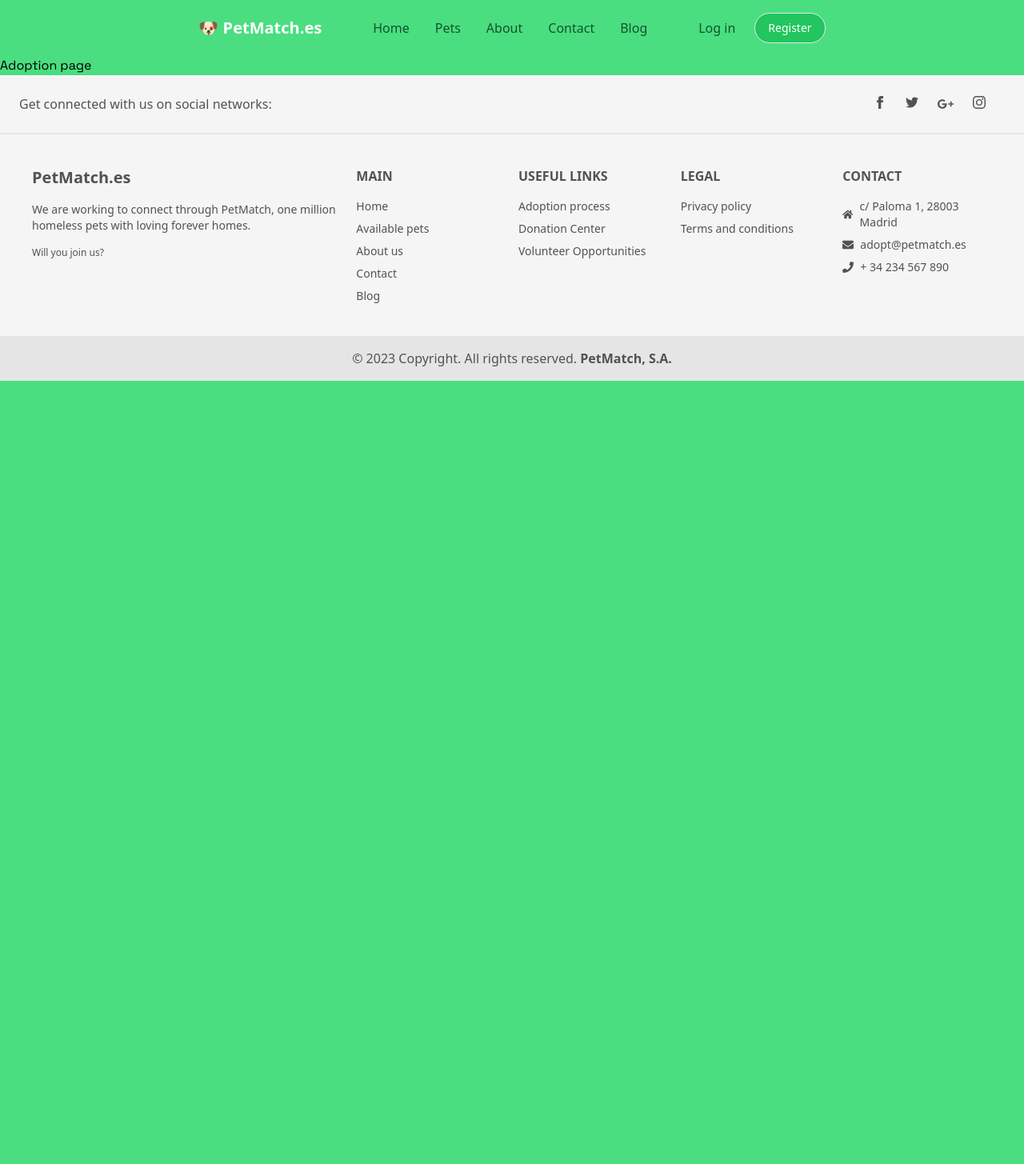
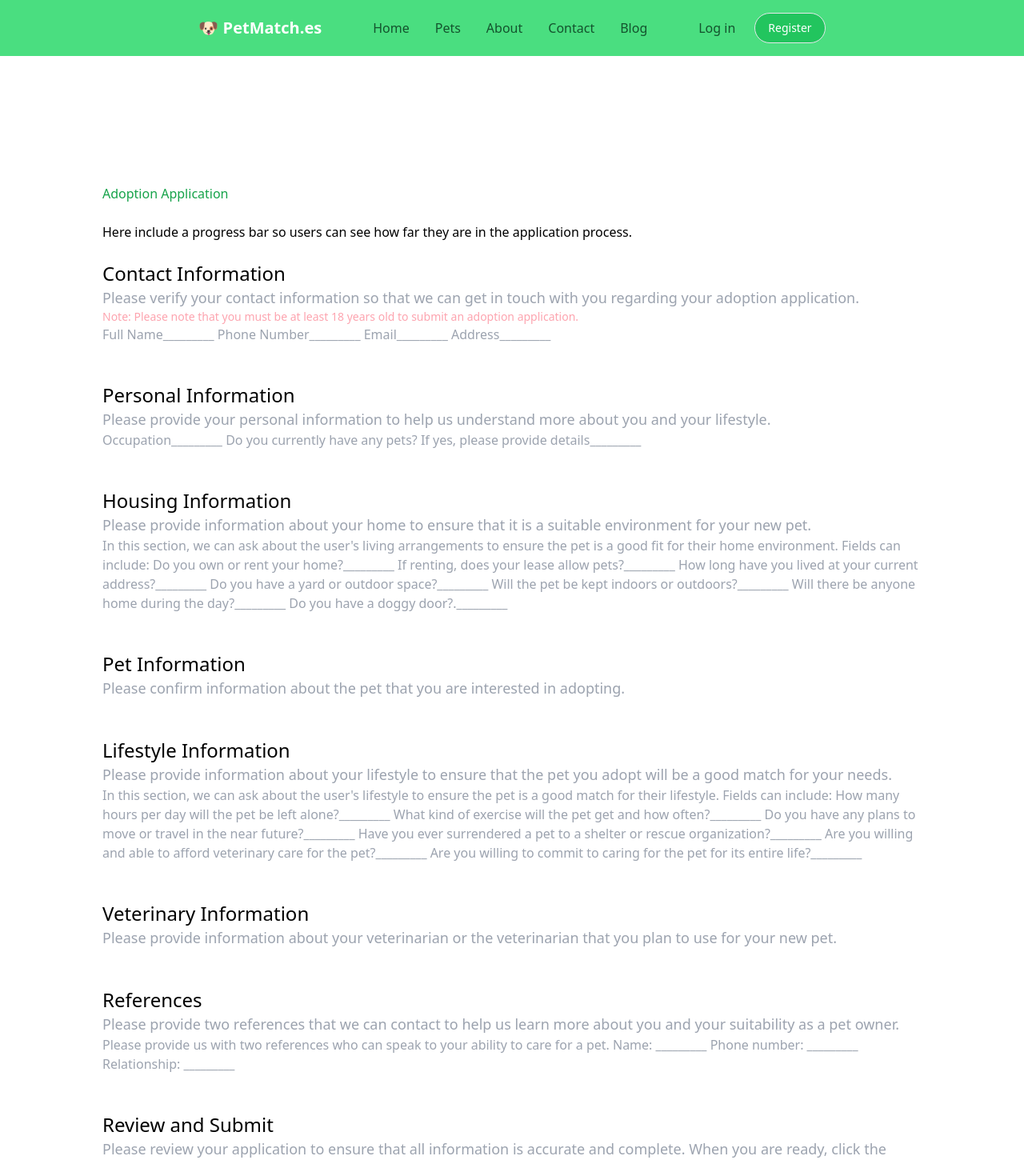
Before and after one commit to ilkogarcia/igp-btc-fsd-petmatch-frontend, a Next.js app: page /adoption in a window 1280 px wide. Shown: the top 1455 px of the page at 80% size. Before the commit the page ends 800 px from the top, so only its background shows below. Built offline with nearby package versions, Linux system fonts and the light colour scheme; no server answers.

Commit message:
refactor: petSpecie, petBreed and petStatus refactor to render on server side and feth data from cache most of the time

```diff
--- a/src/app/adoption/page.jsx
+++ b/src/app/adoption/page.jsx
@@ -1,7 +1,84 @@
 function AdoptionPage() {
   return (
-    <div>
-      <h1>Adoption page</h1>
+    <div className='h-full bg-white pb-40'>
+      <div className='mx-auto flex w-4/5 flex-col pt-40'>
+        <span className='text-green-600'>Adoption Application</span>
+      </div>
+      <div className='mx-auto mt-6 flex w-4/5 flex-col lg:grid lg:grid-cols-12'>
+        <div className='col-span-12 flex'>
+          Here include a progress bar so users can see how far they are in the application process.
+        </div>
+      </div>
+      <div className='mx-auto space-y-12 min-h-screen mt-6 flex w-4/5 flex-col lg:grid lg:grid-cols-12'>
+        <div className='col-span-12 flex flex-col'>
+          <h2 className='text-2xl text-gra-600'>Contact Information</h2>
+          <p className='text-lg text-gray-400'>Please verify your contact information so that we can get in touch with you regarding your adoption application.</p>
+          <p className='text-sm text-rose-300'>Note: Please note that you must be at least 18 years old to submit an adoption application.</p>
+          <p className='text-normal text-gray-400'>
+            Full Name_________
+            Phone Number_________
+            Email_________
+            Address_________
+          </p>
+        </div>
+        <div className='col-span-12 flex flex-col'>
+          <h2 className='text-2xl text-gra-600'>Personal Information</h2>
+          <p className='text-lg text-gray-400'>Please provide your personal information to help us understand more about you and your lifestyle.</p>
+          <p className='text-normal text-gray-400'>
+            Occupation_________
+            Do you currently have any pets? If yes, please provide details_________
+          </p>
+        </div>
+        <div className='col-span-12 flex flex-col'>
+          <h2 className='text-2xl text-gra-600'>Housing Information</h2>
+          <p className='text-lg text-gray-400'>Please provide information about your home to ensure that it is a suitable environment for your new pet.</p>
+          <p className='text-normal text-gray-400'>
+            In this section, we can ask about the user's living arrangements to ensure the pet is a good fit for their home environment. Fields can include:
+            Do you own or rent your home?_________
+            If renting, does your lease allow pets?_________
+            How long have you lived at your current address?_________
+            Do you have a yard or outdoor space?_________
+            Will the pet be kept indoors or outdoors?_________
+            Will there be anyone home during the day?_________
+            Do you have a doggy door?._________
+          </p>
+        </div>
+        <div className='col-span-12 flex flex-col'>
+          <h2 className='text-2xl text-gra-600'>Pet Information</h2>
+          <p className='text-lg text-gray-400'>Please confirm information about the pet that you are interested in adopting.</p>
+        </div>
+        <div className='col-span-12 flex flex-col'>
+          <h2 className='text-2xl text-gra-600'>Lifestyle Information</h2>
+          <p className='text-lg text-gray-400'>Please provide information about your lifestyle to ensure that the pet you adopt will be a good match for your needs.</p>
+          <p className='text-normal text-gray-400'>
+            In this section, we can ask about the user's lifestyle to ensure the pet is a good match for their lifestyle. Fields can include:
+            How many hours per day will the pet be left alone?_________
+            What kind of exercise will the pet get and how often?_________
+            Do you have any plans to move or travel in the near future?_________
+            Have you ever surrendered a pet to a shelter or rescue organization?_________
+            Are you willing and able to afford veterinary care for the pet?_________
+            Are you willing to commit to caring for the pet for its entire life?_________
+          </p>
+        </div>
+        <div className='col-span-12 flex flex-col'>
+          <h2 className='text-2xl text-gra-600'>Veterinary Information</h2>
+          <p className='text-lg text-gray-400'>Please provide information about your veterinarian or the veterinarian that you plan to use for your new pet.</p>
+        </div>
+        <div className='col-span-12 flex flex-col'>
+          <h2 className='text-2xl text-gra-600'>References</h2>
+          <p className='text-lg text-gray-400'>Please provide two references that we can contact to help us learn more about you and your suitability as a pet owner.</p>
+          <p className='text-normal text-gray-400'>
+            Please provide us with two references who can speak to your ability to care for a pet.
+            Name: _________
+            Phone number: _________
+            Relationship: _________
+          </p>
+        </div>
+        <div className='col-span-12 flex flex-col'>
+          <h2 className='text-2xl text-gra-600'>Review and Submit</h2>
+          <p className='text-lg text-gray-400'>Please review your application to ensure that all information is accurate and complete. When you are ready, click the submit button to send your application to us for review.</p>
+        </div>
+      </div>
     </div>
   )
 }
--- a/src/app/pets/[id]/page.jsx
+++ b/src/app/pets/[id]/page.jsx
@@ -3,25 +3,33 @@ import { TbReportMedical } from 'react-icons/tb'
 
 // Import components
 import Image from 'next/image'
-import PetSpecie from '@/components/pet-specie'
-import PetBreed from '@/components/pet-breed'
-import PetStatus from '@/components/pet-status'
+import PetSpecie from '@/components/pets/petSpecie'
+import PetBreed from '@/components/pets/petBreed'
+import PetStatus from '@/components/pets/petStatus'
 import Shelter from '@/components/pet-shelter'
 import ButtonApply from '@/components/button-apply'
 
+
 // Import services and helpers
-import { fetchOnePet } from '@/services/pet.services'
 import { format } from 'date-fns'
 
-async function PetPage({ params }) {
+async function fetchOnePet (id) {
+  return await fetch(`${process.env.NEXT_PUBLIC_API_URL}/pets/${id}`, {
+    method: 'GET',
+    headers: {
+      'Content-Type': 'application/json',
+    },
+    next: {
+      revalidate: 60,
+    },
+  }).then((res) => res.json())
+}
+
+export default async function PetPage ({params}) {
   const { id } = params
+  const { data } = await fetchOnePet(id)
 
-  // Fetch pet data
-  const response = await fetchOnePet(id)
-  const { success, message, data } = response
-  if (success === false) {
-    return <div>{message}</div>
-  }
+  console.log(data)
 
   // Calculate the days on shelter
   const daysOnShelter = Math.floor(
@@ -61,7 +69,7 @@ async function PetPage({ params }) {
         </div>
 
         {/* apply for adoption */}
-        <ButtonApply buttonType='button' buttonText='Apply for adoption' buttonLink='/adoption' />
+        <ButtonApply buttonType='button' buttonText='Adopt Me' buttonLink='/adoption' />
 
 
         {/* pet statistics */}
@@ -101,5 +109,3 @@ async function PetPage({ params }) {
     </div>
   )
 }
-
-export default PetPage
--- a/src/components/button-apply.jsx
+++ b/src/components/button-apply.jsx
@@ -11,7 +11,6 @@ function ButtonApply(props) {
 
   useEffect(() => {
     (session === null) ? toggleIsDisabled(true) : toggleIsDisabled(false)
-    console.log(session)
   }, [session])
 
   return (
--- /dev/null
+++ b/src/components/pets/petBreed.jsx
@@ -0,0 +1,45 @@
+import { TbRulerMeasure, TbWeight, TbCalendar } from 'react-icons/tb'
+
+async function fetchOnePetBreed(id) {
+  return fetch(`${process.env.NEXT_PUBLIC_API_URL}/pet-breeds/${id}`, {
+    method: 'GET',
+    headers: {
+      'Content-Type': 'application/json',
+    },
+    next: {
+      revalidate: 60,
+    },
+  }).then((res) => res.json())
+}
+
+export default async function PetBreed(params) {
+  const { id } = params
+  const { data: { petBreed } } = await fetchOnePetBreed(id)
+
+  return (
+    <div className='flex h-auto w-auto flex-col space-y-2'>
+      <p className='upercase text-xs font-bold text-green-600'>Breed</p>
+      <p className='text-xl font-semibold text-gray-500'>
+        {petBreed.breedName}
+      </p>
+      <p className='text-sm text-gray-400'>{petBreed.breedDescription}</p>
+      <p className='text-sm text-green-300'>
+        Standard size, weight and life expectancy
+      </p>
+      <div className='mx-auto grid h-full w-full grid-cols-3 gap-4'>
+        <div className='col-span-1 grid h-full w-full place-items-center rounded-md border-2 border-gray-200 p-4 text-center text-gray-400'>
+          <TbRulerMeasure size={35} className='text-gray-200' />
+          <span className='text-sm'>{petBreed.averageHeight}</span>
+        </div>
+        <div className='col-span-1 grid h-full w-full place-items-center items-center justify-center rounded-md border-2 border-gray-200 p-4 text-center text-gray-400'>
+          <TbWeight size={35} className='text-gray-200' />
+          <span className='text-sm'>{petBreed.averageWeight}</span>
+        </div>
+        <div className='col-span-1 grid h-full w-full place-items-center items-center justify-center rounded-md border-2 border-gray-200 p-4 text-center text-gray-400'>
+          <TbCalendar size={35} className='text-gray-200' />
+          <span className='text-sm'>{petBreed.averageLifeExpectancy}</span>
+        </div>
+      </div>
+    </div>
+  )
+}
--- /dev/null
+++ b/src/components/pets/petSpecie.jsx
@@ -0,0 +1,28 @@
+async function fetchOneSpecie (id) {
+  return fetch(`${process.env.NEXT_PUBLIC_API_URL}/pet-species/${id}`, {
+    method: 'GET',
+    headers: {
+      'Content-Type': 'application/json',
+    },
+    next: {
+      revalidate: 60,
+    },
+  }).then((res) => res.json())
+}
+
+export default async function PetSpecie (params) {
+  const { id } = params
+  const {
+    data: { petSpecie },
+  } = await fetchOneSpecie(id)
+
+  return (
+    <div className='flex h-auto w-auto flex-col space-y-2'>
+      <p className='upercase text-xs font-bold text-green-600'>Specie</p>
+      <p className='text-xl font-semibold text-gray-500'>
+        {petSpecie.specieScientificName} ({petSpecie.specieCommonName})
+      </p>
+      <p className='text-normal text-gray-400'>{petSpecie.specieDescription}</p>
+    </div>
+  )
+}
--- /dev/null
+++ b/src/components/pets/petStatus.jsx
@@ -0,0 +1,27 @@
+async function fetchOnePetStatus (id) {
+  return fetch(`${process.env.NEXT_PUBLIC_API_URL}/pet-statuses/${id}`, {
+      method: 'GET',
+      headers: {
+        'Content-Type': 'application/json',
+      },
+      next: {
+        revalidate: 60,
+      },
+    })
+    .then((res) => res.json())
+}
+
+export default async function PetStatus (params) {
+  const { id } = params
+  const { data: { petStatus } } = await fetchOnePetStatus(id)
+
+  return (
+    <div className='flex h-auto w-auto flex-col space-y-2'>
+      <p className='upercase text-xs font-bold text-green-600'>Status</p>
+      <p className='text-xl font-semibold text-gray-500'>
+        {petStatus.statusName}
+      </p>
+      <p className='text-normal text-gray-400'>{petStatus.statusDescription}</p>
+    </div>
+  )
+}
```
